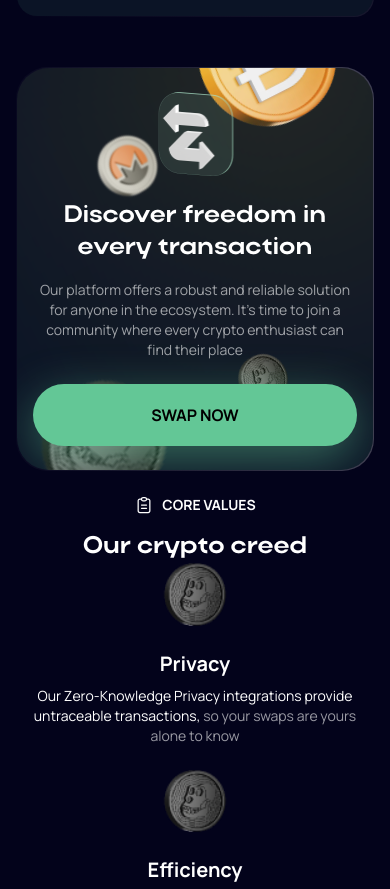
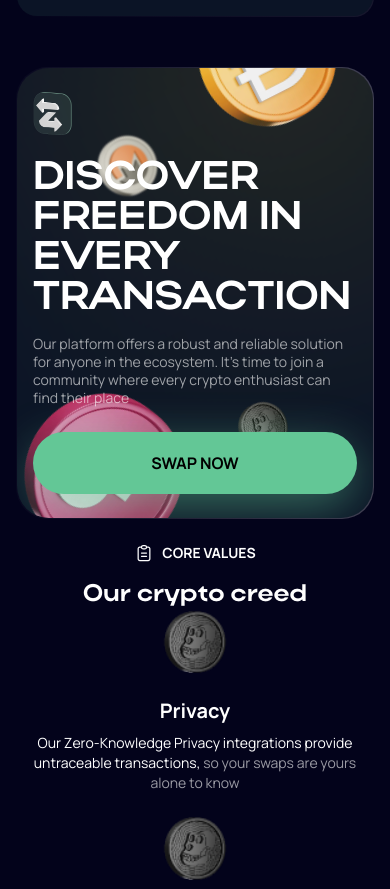
Before and after one commit to ceassefire2/zkgun, a React (Create React App) app: page / in a window 390 px wide. Shown: the part 2516-3405 px from the top of the page. Built offline with nearby package versions, Linux system fonts and the light colour scheme.

Commit message:
image add and code merge

```diff
--- a/src/components/Discover.jsx
+++ b/src/components/Discover.jsx
@@ -1,7 +1,7 @@
 import React from "react";
 import joinZKlogo from "../assets/images/png/z-logo.png";
 import first_img from "../assets/images/png/monero.png";
-import second_img from "../assets/images/png/download.png";
+import second_img from "../assets/images/webp/flow.webp";
 import third_img from "../assets/images/png/download.png";
 import dollor_img from "../assets/images/webp/dai-dollor.webp";
 import CommonBtn from "./common/CommonBtn";
@@ -45,22 +45,22 @@ const Discover = () => {
            </div>
             <div className="relative z-10 px-4">
               <img
-                className="mx-auto"
+                className="max-w-[39px] sm:max-w-12 md:max-w-[70px] lg:max-w-[84px] w-full sm:mx-auto"
                 height={84}
                 width={77}
                 src={joinZKlogo}
                 alt="zklogo"
               />
-              <h2 className="max-w-[1200px] mx-auto text-white text-center pt-6 font_actay_wide font-medium text-2xl sm:text-5xl md:text-6xl lg:text-7xl lg:leading-[72px]">
+              <h2 className="max-w-[1200px] custom-xs:text-3xl uppercase mx-auto text-white sm:text-center pt-6 font_actay_wide font-medium text-[40px] sm:text-5xl md:text-6xl lg:text-7xl !leading-[100%]">
                 Discover freedom <br className="hidden xl:block" />
                 in every transaction
               </h2>
-              <p className="text-white mx-auto text-center text-sm md:text-base md:leading-[20.8px] font-manrope font-normal max-w-[512px] py-4 text-opacity-60">
+              <p className="text-white sm:mx-auto  sm:text-center text-sm md:text-base !leading-[130%] font-manrope font-normal sm:max-w-[512px] py-4 text-opacity-60">
                 Our platform offers a robust and reliable solution for anyone in
                 the ecosystem. It's time to join a community where every crypto
                 enthusiast can find their place
               </p>
-              <div className="mt-2 flex justify-center">
+              <div className="flex sm:justify-center mt-2">
                 <CommonBtn btntext="Swap now" />
               </div>
             </div>
```
Also changed, not shown: src/assets/images/webp/flow.webp (added).
